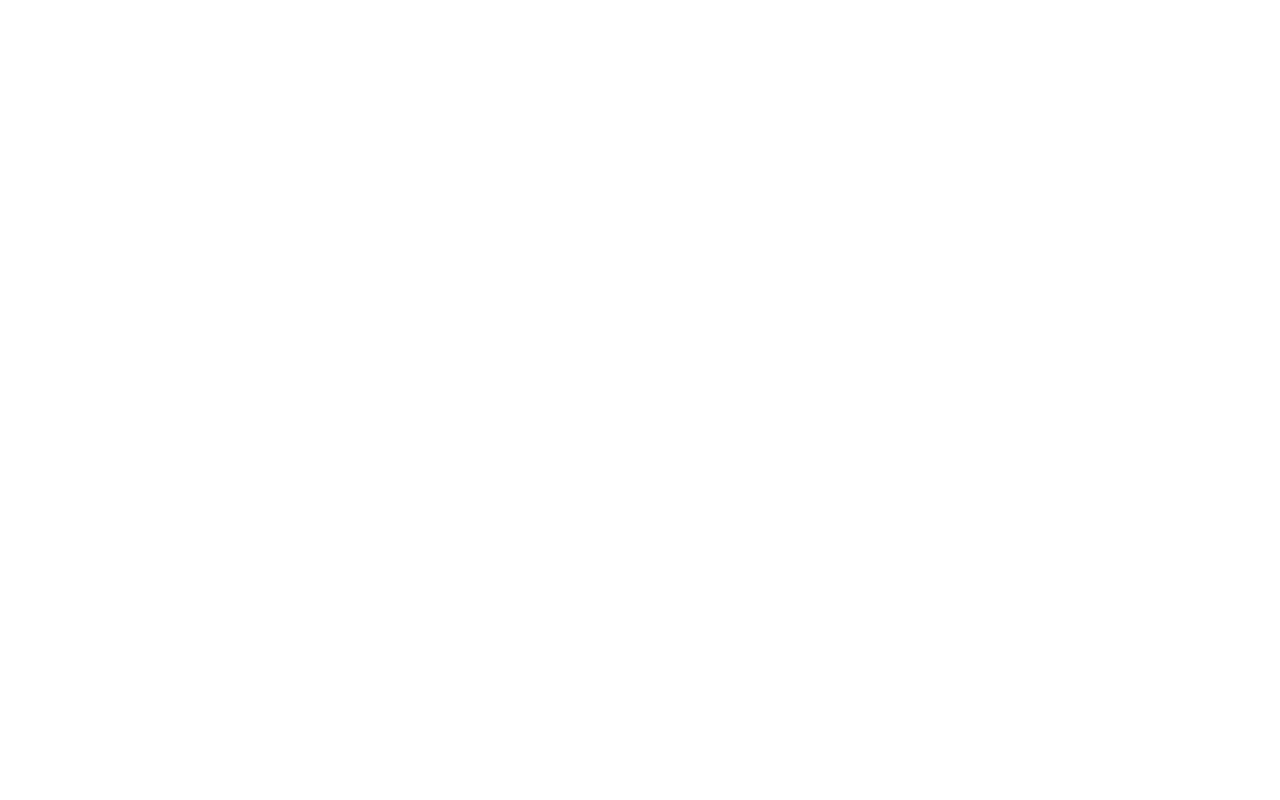
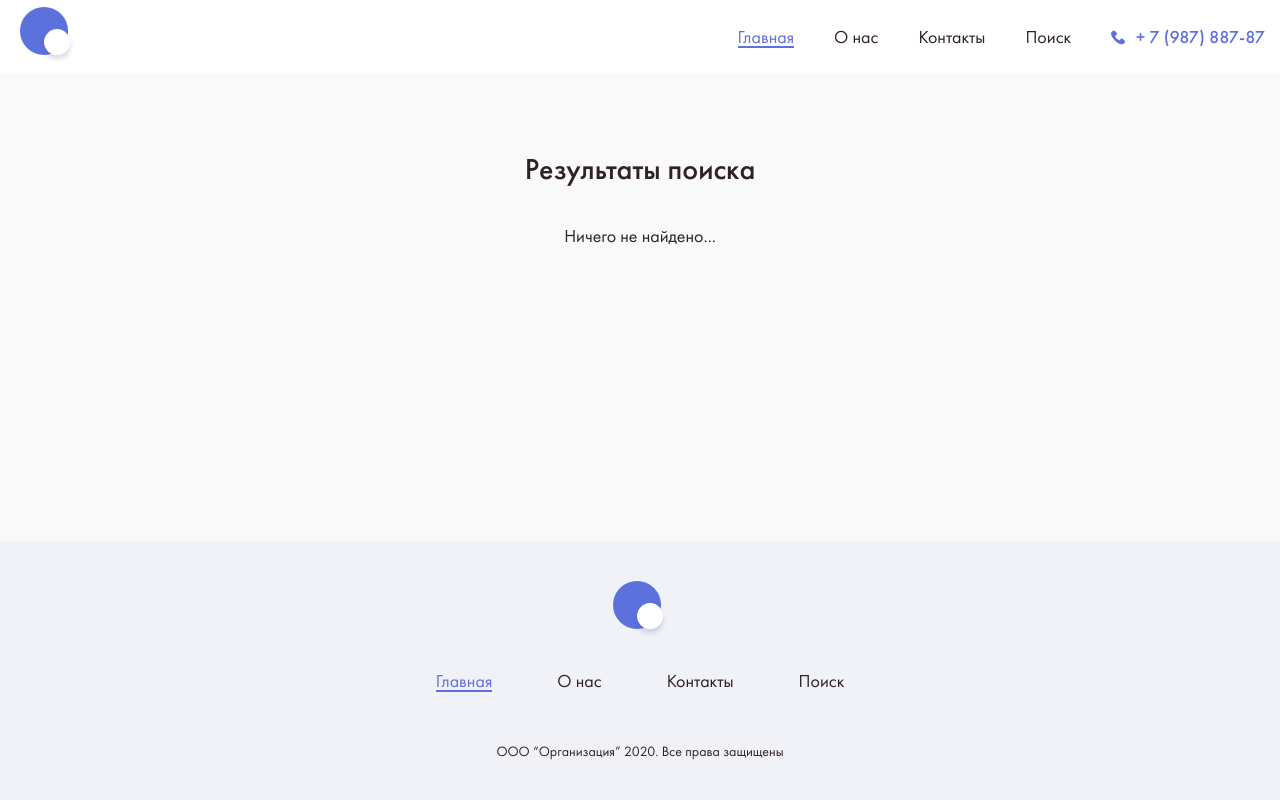
Before and after one commit to vitalyreutsky/blog-wp, a plain HTML site: page search-not-found.html in a window 1280 px wide. Drawn offline with Linux system fonts and the light colour scheme.

Commit message:
Закончил страницу search-not-found

```diff
--- a/css/search.css
+++ b/css/search.css
@@ -16,3 +16,11 @@
 .search-blocks .post-grid {
   margin-bottom: 0;
 }
+
+.not-found__text {
+  display: block;
+  font-size: 18px;
+  line-height: 23px;
+  text-align: center;
+  color: rgba(47, 34, 34.4);
+}
--- a/css/style.css
+++ b/css/style.css
@@ -266,7 +266,7 @@ body {
   right: var(--grid-gap);
   top: var(--grid-gap);
   font-size: 16px;
-  line-height: 21;
+  line-height: 21px;
   color: rgba(47, 34, 34, 0.4);
 }
 
--- a/search-not-found.html
+++ b/search-not-found.html
@@ -0,0 +1,80 @@
+<!DOCTYPE html>
+<html lang="ru">
+  <head>
+    <meta charset="UTF-8" />
+    <meta http-equiv="X-UA-Compatible" content="IE=edge" />
+    <meta name="viewport" content="width=device-width, initial-scale=1.0" />
+    <link rel="stylesheet" href="css/normalize.css" />
+    <link rel="stylesheet" href="css/style.css" />
+    <link rel="stylesheet" href="css/post.css" />
+    <link rel="stylesheet" href="css/404.css" />
+    <link rel="stylesheet" href="css/search.css" />
+
+    <title>Главная | Блог</title>
+  </head>
+  <body>
+    <div class="site-container">
+      <header class="header">
+        <div class="container header__container">
+          <a class="logo header__logo">
+            <img src="img/logo.svg" alt="Логотип блога" />
+          </a>
+          <div class="header__right">
+            <nav class="nav header__nav">
+              <ul class="nav__list list-reset">
+                <li class="nav__item">
+                  <a class="nav__link nav__link--active">Главная</a>
+                </li>
+                <li class="nav__item">
+                  <a href="#" class="nav__link">О нас</a>
+                </li>
+                <li class="nav__item">
+                  <a href="#" class="nav__link">Контакты</a>
+                </li>
+                <li class="nav__item">
+                  <a href="#" class="nav__link">Поиск</a>
+                </li>
+              </ul>
+            </nav>
+            <a href="tel:+798788787" class="phone">+ 7 (987) 887-87</a>
+          </div>
+        </div>
+      </header>
+      <main class="main">
+        <section class="search search-blocks">
+          <div class="container search-container">
+            <h1 class="search-blocks__title blog-title">Результаты поиска</h1>
+            <h2 class="visually-hidden">Статьи нашего блога</h2>
+            <span class="not-found__text">Ничего не найдено...</span>
+          </div>
+        </section>
+      </main>
+      <footer class="footer">
+        <div class="container footer__container">
+          <a class="logo footer__logo">
+            <img src="img/logo.svg" alt="Логотип блога" />
+          </a>
+          <nav class="nav footer__nav">
+            <ul class="nav__list list-reset">
+              <li class="nav__item">
+                <a class="nav__link nav__link--active">Главная</a>
+              </li>
+              <li class="nav__item">
+                <a href="#" class="nav__link">О нас</a>
+              </li>
+              <li class="nav__item">
+                <a href="#" class="nav__link">Контакты</a>
+              </li>
+              <li class="nav__item">
+                <a href="#" class="nav__link">Поиск</a>
+              </li>
+            </ul>
+          </nav>
+          <small class="footer__copyright"
+            >ООО “Организация” 2020. Все права защищены</small
+          >
+        </div>
+      </footer>
+    </div>
+  </body>
+</html>
```
